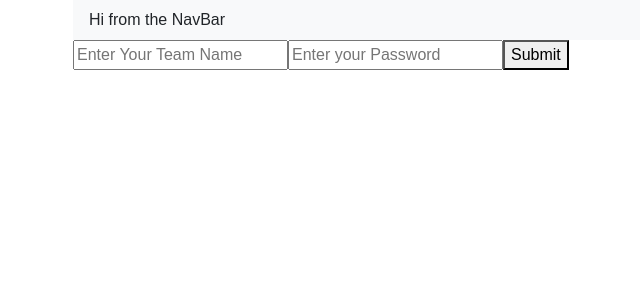
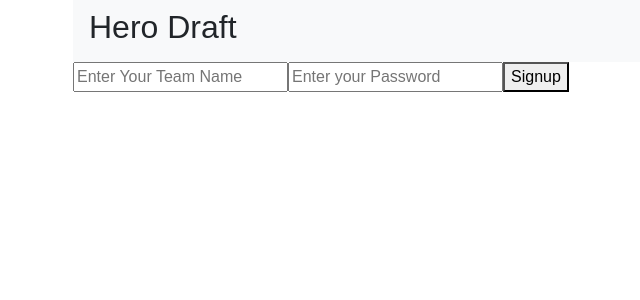
Before and after one commit to JohnathanCh/mod4_frontend_react, a React (Create React App) app: page / in a window 1280 px wide. Shown: the top 300 px of the page, without its empty margins (12-652 px from the left). Built offline with nearby package versions, Linux system fonts and the light colour scheme; no server answers.

Commit message:
Signup and Logout

```diff
--- a/src/App.css
+++ b/src/App.css
@@ -38,3 +38,9 @@
 .heroCard {
   border: 5px dotted teal;
 }
+
+.logout {
+  align-content: right;
+  width: 100px;
+  height: 30px;
+}
--- a/src/App.js
+++ b/src/App.js
@@ -30,14 +30,35 @@ class App extends Component {
         heroList
       })
     })
+  }
+
+  teamLogin = (team) => {
+    console.log("team login");
+    console.log(team);
+
+    this.setState({
+      loggedIn: true,
+      currentTeam: team,
+    })
 
   }
 
+  teamLogout = () => {
+    this.setState({
+      loggedIn: false,
+      currentTeam: {},
+    })
+  }
 
   render() {
+    console.log("App State");
+    console.log(this.state);
+
+
     return (
       <div>
-        {this.state.loggedIn === false ? <Login /> : <div>
+      <NavBar teamLogout={this.teamLogout} loggedIn={this.state.loggedIn} />
+        {this.state.loggedIn === false ? <Login teamLogin={this.teamLogin} /> : <div>
         <HeroList heroes={this.state.heroList}/>
         <TeamsList /> </div>}
       </div>
--- a/src/Login/Login.js
+++ b/src/Login/Login.js
@@ -4,45 +4,65 @@ export default class Login extends React.Component {
 
     state = {
         login: {
-            teamName: " ",
+            name: " ",
             password: " ",
         }
     }
 
-    handleSubmit = (e) => {
+    createTeam() {
+
+        const options = {
+            method: "POST",
+            headers: {
+                'Content-Type': 'application/json',
+                'Accept': 'application/json'
+            },
+            body: JSON.stringify(this.state)
+        }
+
+        fetch('http://localhost:3000/api/v1/teams', options)
+        .then(resp => resp.json())
+        .then(team => this.props.teamLogin(team))
+    }
+
+    handleSignup = (e) => {
         e.preventDefault()
-        console.log(e.currentTarget);
+        this.createTeam()
 
+    }
+
+
+
+    handleTeamNameInput = (e) => {
         this.setState({
             login: {
-                teamName: e.currentTarget.teamName.value,
-                password: e.currentTarget.password.value
+                ...this.state.login,
+                name: e.currentTarget.value
+            }
+        })
+
+    }
+
+    handlePasswordInput = (e) => {
+        this.setState({
+            login: {
+                ...this.state.login,
+                password: e.currentTarget.value
             }
         })
     }
 
-    handleTeamNameInput = (e) => {
-        console.log("Team Name input");
-        console.log(e.currentTarget.value);
-
-    }
-
-    handlePasswordInput = (e) => {
-        console.log("Password input");
-        console.log(e.currentTarget.value);
-    }
-
     render() {
-        console.log("state");
-        console.log(this.state);
+        // console.log("Login state");
+        // console.log(this.state);
 
 
         return (
             <div>
-                <form onSubmit={this.handleSubmit} >
-                    <input type="text" name="teamName" placeholder="Enter Your Team Name" onChange={this.handleTeamNameInput}/>
-                    <input type="password" name="password" placeholder="Enter your Password" onChange={this.handlePasswordInput} />
-                    <button type="submit" >Submit</button>
+                <form onSubmit={this.handleSignup} >
+                    <input type="text" name="name" placeholder="Enter Your Team Name" onChange={this.handleTeamNameInput} value={this.state.teamName} />
+                    <input type="password" name="password" placeholder="Enter your Password" onChange={this.handlePasswordInput} value={this.state.password} />
+                    <button type="submit" >Signup</button>
                 </form>
             </div>
         )
--- a/src/index.js
+++ b/src/index.js
@@ -7,7 +7,6 @@ import NavBar from './navbar';
 
 ReactDOM.render(
     <div>
-        <NavBar />
         <App />
     </div>,
     document.getElementById('root')
--- a/src/navbar.js
+++ b/src/navbar.js
@@ -4,9 +4,13 @@ export default class NavBar extends React.Component {
 
 
     render () {
+        console.log(this.props);
+
         return (
             <nav className="navbar navbar-expand-lg navbar-light bg-light">
-                Hi from the NavBar
+                <h2>Hero Draft</h2>
+
+                {this.props.loggedIn ? <button className="logout" onClick={this.props.teamLogout} >Logout</button> : null}
             </nav>
         )
     }
```
